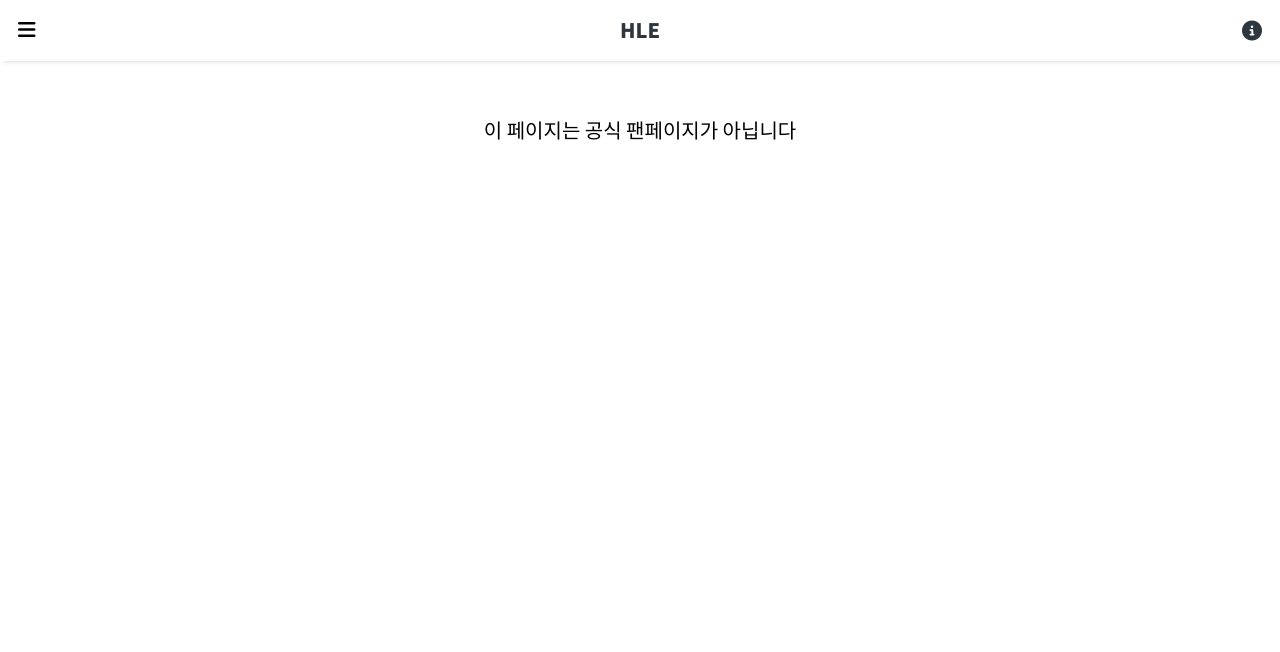
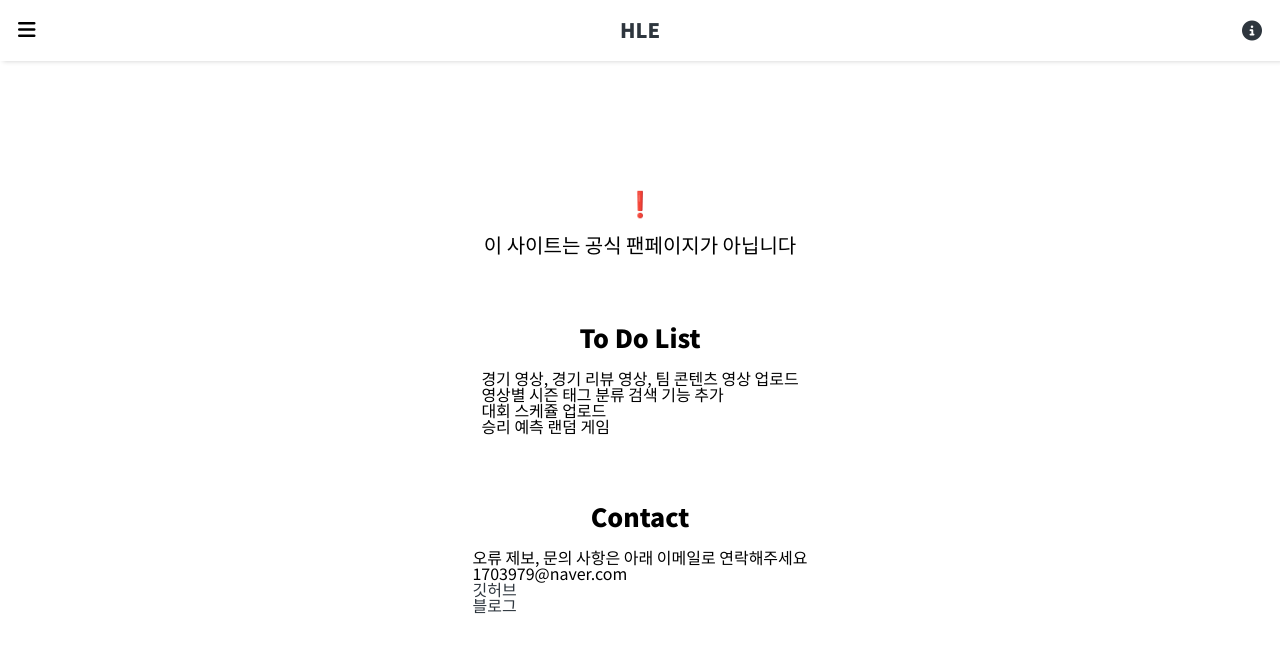
Before and after one commit to Emewjin/HLE-fanPage, a plain HTML site: page info.html in a window 1280 px wide. Drawn offline with Linux system fonts and the light colour scheme.

Commit message:
info 업데이트

```diff
--- a/info.html
+++ b/info.html
@@ -31,9 +31,34 @@
     <div class="title-box">
       <div class="title">
         <div class="title-text">
-          <span>이 페이지는 공식 팬페이지가 아닙니다</span>
+          <h2>❗</h2>
+          <span>이 사이트는 공식 팬페이지가 아닙니다</span>
         </div>
       </div>
+    </div>
+    <div class="content-box">
+      <h2>To Do List</h2>
+      <ul>
+        <li>경기 영상, 경기 리뷰 영상, 팀 콘텐츠 영상 업로드</li>
+        <li>영상별 시즌 태그 분류 검색 기능 추가</li>
+        <li>대회 스케쥴 업로드</li>
+        <li>승리 예측 랜덤 게임</li>
+      </ul>
+    </div>
+    <div class="content-box">
+      <h2>Contact</h2>
+      <ul>
+        <li>오류 제보, 문의 사항은 아래 이메일로 연락해주세요</li>
+        <li>1703979@naver.com</li>
+        <li>
+          <a target="blank" href="https://github.com/Emewjin/HLE-fanPage"
+            >깃허브</a
+          >
+        </li>
+        <li>
+          <a target="blank" href="https://velog.io/@1703979">블로그</a>
+        </li>
+      </ul>
     </div>
     <script src="index.js"></script>
     <script
```
